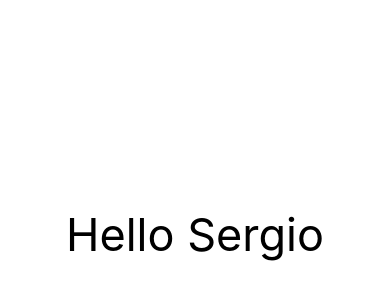
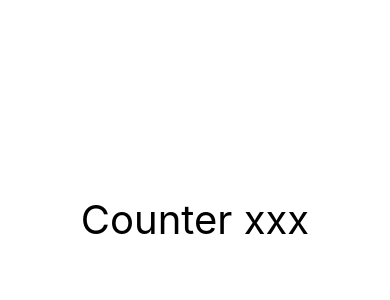
Before and after one commit to SerchPro/counter-react-native, a React Native app: screen / in a window 390 px wide. Shown: the part 188-488 px from the top of the page. Built offline with nearby package versions, Linux system fonts and the light colour scheme.

Commit message:
add counter screen

```diff
--- a/App.tsx
+++ b/App.tsx
@@ -1,9 +1,11 @@
 import React from 'react'
-import { HelloWorldScreen } from './src/screens/HelloWorldScreen'
+import { CounterScreen } from './src/screens/CounterScreen'
+//import { HelloWorldScreen } from './src/screens/HelloWorldScreen'
 
 const App = () => {
   return (
-    <HelloWorldScreen/>
+    //<HelloWorldScreen/>
+    <CounterScreen/>
   )
 }
 
--- /dev/null
+++ b/src/screens/CounterScreen.tsx
@@ -0,0 +1,21 @@
+import React from 'react'
+import { Text, View } from 'react-native';
+
+export const CounterScreen = () => {
+  return (
+    <View style={{
+        flex: 1,
+        justifyContent: 'center'
+    }}>
+        <Text
+            style={{
+                textAlign:'center',
+                fontSize:40,
+                top:-15
+            }}
+            >
+                Counter xxx
+        </Text>
+    </View>
+  )
+}
```
